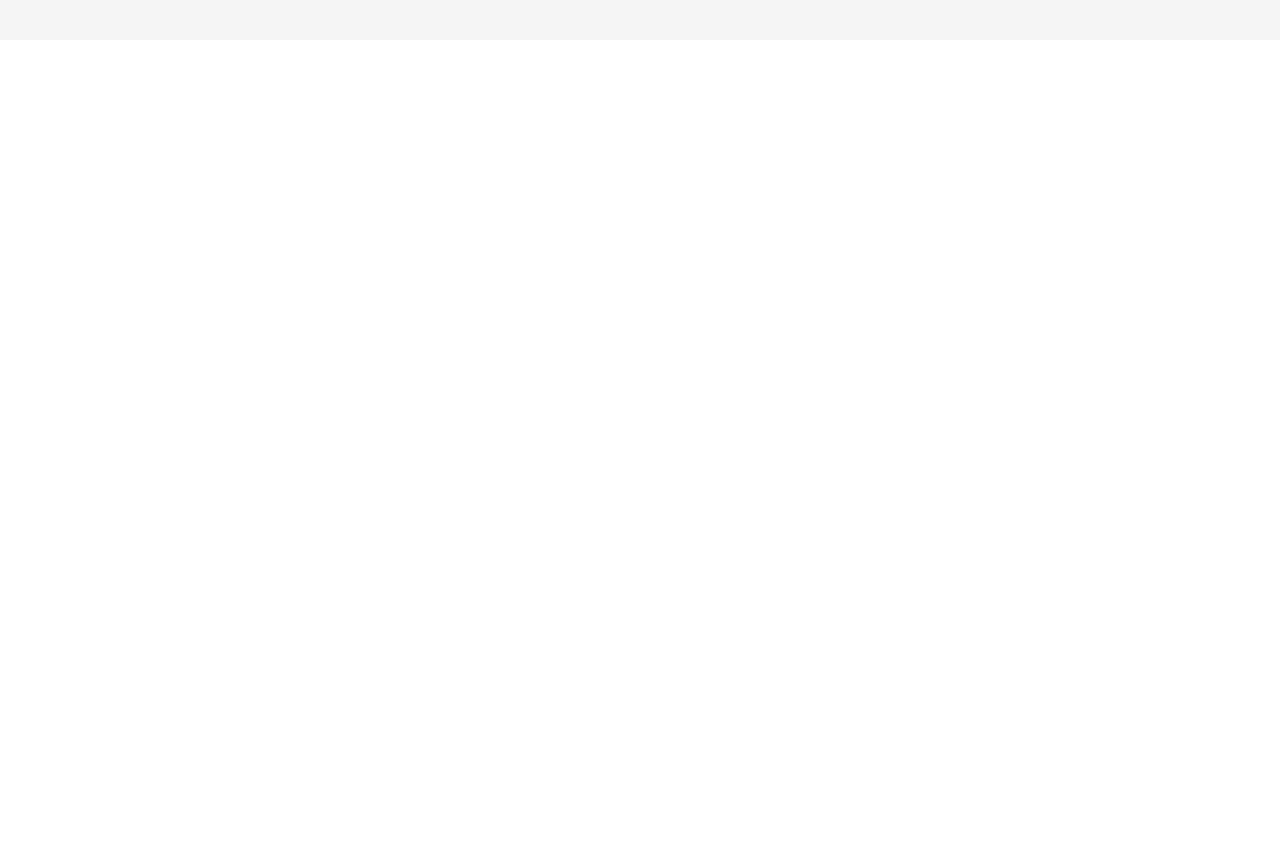
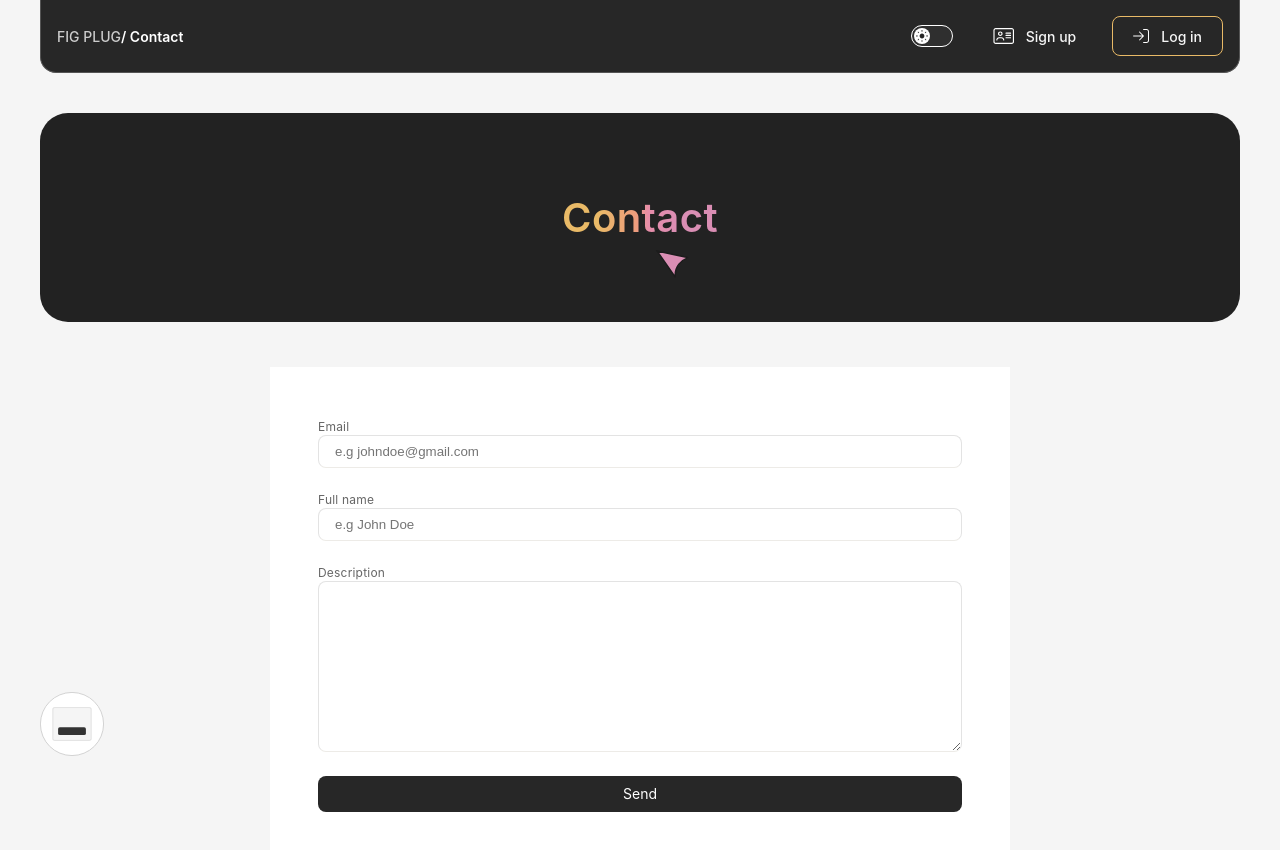
Before and after one commit to victorgbaye/Fig-jam, a React (Vite) app: page /contact in a window 1280 px wide. Before the commit this address had no page. Shown: the top 850 px of the page. Before the commit the page ends 800 px from the top, so only its background shows below. Built offline with nearby package versions, Linux system fonts and the light colour scheme.

Commit message:
term of use, contact and about page with other changes

```diff
--- a/src/App.jsx
+++ b/src/App.jsx
@@ -15,6 +15,7 @@ import MobileComponent from './pages/MobileComponent/MobileComponent';
 import Subscription from './pages/Subscription/Subscription';
 import AboutUs from './pages/AboutUs/AboutUs';
 import TermOfUse from './pages/TermOfUse/TermOfUse';
+import Contact from './pages/Contact/Contact';
 
 function App() {
   const {theme, toggleTheme} = useGlobalContext()
@@ -52,6 +53,8 @@ function App() {
             <Route path="/subscriptioin" element={<Subscription/>} />
             <Route path="/aboutus" element={ <AboutUs/>} />
             <Route path="/termofuse" element={<TermOfUse/>} />
+            <Route path="/contact" element={<Contact/>} />
+
 
           </Routes>
         </Router>
--- a/src/components/UI/input/Input.jsx
+++ b/src/components/UI/input/Input.jsx
@@ -62,5 +62,31 @@ AccountInput.propTypes = {
   };
 
 
+  export const TextArea = ({ label, placeholder, value, onChange, style, name }) => {
+    const { theme } = useGlobalContext();
+
+    return (
+      <div className={styles.Input}>
+        <label>{label}</label>
+        <textarea
+          placeholder={placeholder}
+          value={value}
+          onChange={onChange}
+          className={`${styles.textAreaStyle} ${styles[theme]}`}
+          style={style}
+          name={name}
+        />
+      </div>
+    );
+  };
+
+  TextArea.propTypes = {
+    label: PropTypes.string,
+    name: PropTypes.string,
+    placeholder: PropTypes.string,
+    value: PropTypes.oneOfType([PropTypes.string, PropTypes.number]),
+    onChange: PropTypes.func,
+    style: PropTypes.object,
+  };
 
 export default Input
--- a/src/components/UI/input/Input.module.scss
+++ b/src/components/UI/input/Input.module.scss
@@ -4,6 +4,14 @@
             background: #2C2C2C;
             border: 1px solid #555;
             color: white;
+        }
+        label{
+            color: #666;
+            font-size: 12px;
+            font-style: normal;
+            font-weight: 400;
+            line-height: 16px; /* 133.333% */
+            letter-spacing: 0.204px;
         }
 }
 
@@ -14,6 +22,14 @@
     border: 1px solid #E3E3E3;
     width: 100%;
     max-height: 40px;
+}
+.textAreaStyle{
+    outline: none;
+    padding: 8px 16px;
+    border-radius: 8px;
+    border: 1px solid #E3E3E3;
+    width: 100%;
+    height: 171px;
 }
 .custom-DefaultInputStyles::placeholder {
     font-size: 15px;
--- a/src/components/compound/Footer/Footer.jsx
+++ b/src/components/compound/Footer/Footer.jsx
@@ -23,7 +23,7 @@ const Footer = () => {
        ( <div className={` ${styles.footer} ${styles[theme]}` } style={{display: togleFooter && 'none'}}>
             <span>theFigPlug 2023</span>
             <div className={styles.footerPages}>
-                <Link>
+                <Link to='/contact'>
                 <p>Contact</p>
                 </Link>
                 <Link to='/termofuse'>
--- a/src/index.css
+++ b/src/index.css
@@ -37,7 +37,7 @@ body {
   /* display: flex;
   place-items: center; */
   min-width: 320px;
-  min-height: 100vh;
+  min-height: 100%;
   overscroll-behavior: none;
 
 }
--- a/src/pages/AboutUs/AboutUs.jsx
+++ b/src/pages/AboutUs/AboutUs.jsx
@@ -1,7 +1,25 @@
+import Footer from "../../components/compound/Footer/Footer"
+import { PageBanner } from "../../components/compound/PageBanner/PageBanner"
+import styles from './AboutUs.module.scss'
 
 const AboutUs = () => {
   return (
-    <div>AboutUs</div>
+    <div className={styles.AboutUsContainer}>
+      <PageBanner
+      title='About'
+      />
+      <div className={styles.PageContent}>
+        <h2>Empowering Creativity with theFigPlug: Your Ultimate Figma Companion</h2>
+        <p>
+        Welcome to theFigPlug, a haven for Figma enthusiasts and UI/UX designers! We&apos;re a dynamic team dedicated to enhancing your design workflow. Our platform is the bridge between your creativity and efficiency, offering an extensive collection of Figma templates, UI elements, and design kits.
+        <br/>
+        <br/>
+Whether you&apos;re brainstorming a new project or refining an existing design, theFigPlug simplifies your process. Our resources are tailored for versatility, catering to a diverse range of design needs. We pride ourselves on providing high-quality, customizable elements that fuel your creative journey.
+At theFigPlug, we believe in the power of community and innovation. Join us, and let&apos;s shape the future of design together!
+        </p>
+      </div>
+      <Footer/>
+    </div>
   )
 }
 
--- /dev/null
+++ b/src/pages/AboutUs/AboutUs.module.scss
@@ -0,0 +1,36 @@
+.AboutUsContainer{
+    max-height: 95vh;
+    overflow: hidden;
+    overflow-y: hidden;
+}
+.PageContent{
+    width: 740px;
+    margin: 0 auto;
+    margin-top: 45px;
+    background: white;
+    padding: 48px;
+    display: flex;
+    flex-direction: column;
+    gap: 20px;
+    overflow: hidden;
+    overflow-y: hidden;
+
+
+
+    h2{
+        color: #333;
+        font-size: 24px;
+        font-style: normal;
+        font-weight: 600;
+        line-height: 32px;
+        letter-spacing: 0.12px;
+    }
+    p{
+        color: #666;
+        font-size: 16px;
+        font-style: normal;
+        font-weight: 400;
+        line-height: 24px;
+        letter-spacing: 0.272px;
+    }
+}
--- /dev/null
+++ b/src/pages/Contact/Contact.jsx
@@ -0,0 +1,33 @@
+import Button from "../../components/UI/button/Button"
+import Input, { TextArea } from "../../components/UI/input/Input"
+import Footer from "../../components/compound/Footer/Footer"
+import { PageBanner } from "../../components/compound/PageBanner/PageBanner"
+import styles from './Contact.module.scss'
+const Contact = () => {
+  return (
+    <div>
+        <PageBanner
+        title='Contact'
+        />
+        <div className={styles.PageContent}>
+            <form className={styles.form}>
+                <Input
+                label='Email'
+                placeholder='e.g johndoe@gmail.com'
+                />
+                <Input
+                label='Full name'
+                placeholder='e.g John Doe'
+                />
+                <TextArea
+                label='Description'
+                />
+                <Button label='Send'></Button>
+            </form>
+        </div>
+        <Footer/>
+    </div>
+  )
+}
+
+export default Contact
--- /dev/null
+++ b/src/pages/Contact/Contact.module.scss
@@ -0,0 +1,17 @@
+.PageContent{
+    width: 740px;
+    margin: 0 auto;
+    margin-top: 45px;
+    background: white;
+    padding: 48px;
+    display: flex;
+    flex-direction: column;
+    gap: 20px;
+    overflow: hidden;
+    overflow-y: hidden;
+}
+.form{
+    display: flex;
+    flex-direction: column;
+    gap: 20px;
+}
--- a/src/pages/TermOfUse/TermOfUse.jsx
+++ b/src/pages/TermOfUse/TermOfUse.jsx
@@ -1,7 +1,58 @@
+import { PageBanner } from  '../../components/compound/PageBanner/PageBanner'
+import styles from  './TermOfUse.module.scss'
 
 const TermOfUse = () => {
   return (
-    <div>TermOfUse</div>
+    <div>
+      <PageBanner
+      title= 'Terms of Service'
+      />
+      <div className={styles.PageContent}>
+        <p>
+        Welcome to theFigPlug! Our Terms of Service (ToS) are designed to ensure a clear understanding of the rules and guidelines for using our platform. By accessing and using theFigPlug, you agree to these terms, so please read them carefully.
+        <br></br>
+        <br/>
+
+Acceptance of Terms
+Scope: These ToS apply to all users of theFigPlug, including free and premium subscribers.
+Amendments: We reserve the right to update these terms at any time. Continued use of the service following any changes indicates your acceptance of the new terms.
+<br></br>
+<br/>
+Description of Service
+Functionality: theFigPlug offers a range of services including access to Figma templates, UI elements, and design tools.
+Service Modifications: We may modify or discontinue any part of our services without notice at any time.
+<br></br>
+<br/>
+User Conduct and Responsibilities
+Account Security: Users are responsible for maintaining the confidentiality of their account information, including passwords.
+Prohibited Conduct: Users must not engage in unlawful, harmful, threatening, abusive, harassing, defamatory, or otherwise objectionable activities.
+Content Ownership: Users retain ownership of the content they create but grant theFigPlug a license to use, modify, and display the content as part of the service.
+<br></br>
+<br/>
+Intellectual Property Rights
+Respect for IP: Users must respect the intellectual property rights of others and only upload content they have the right to use.
+Infringement Claims: Procedures for reporting and addressing claims of intellectual property infringement.
+<br></br>
+<br/>
+Disclaimer of Warranties and Limitation of Liability
+<br></br>
+<br/>
+No Warranties: The service is provided &quot;as is&quot; without any express or implied warranties.
+Limitation of Liability: theFigPlug shall not be liable for any direct, indirect, incidental, special, or consequential damages resulting from the use or inability to use the service.
+<br></br>
+<br/>
+Modification of Terms
+Updates and Changes: We may revise these terms from time to time, and we will try to provide at least 30 days &apos; notice prior to any new terms taking effect.
+Governing Law and Dispute Resolution
+Jurisdiction: These terms are governed by the laws of [Jurisdiction], without regard to its conflict of law principles.
+Dispute Resolution: Any disputes arising out of these terms will be resolved through final and binding arbitration, except as otherwise stated in these terms.
+<br></br>
+<br/>
+Thank you for choosing theFigPlug. We &apos;re dedicated to providing a creative and efficient platform for your design needs and look forward to your continued use of our services.
+
+        </p>
+      </div>
+    </div>
   )
 }
 
--- /dev/null
+++ b/src/pages/TermOfUse/TermOfUse.module.scss
@@ -0,0 +1,21 @@
+.PageContent{
+    width: 740px;
+    margin: 0 auto;
+    margin-top: 45px;
+    background: white;
+    padding: 48px;
+    display: flex;
+    flex-direction: column;
+    gap: 20px;
+    overflow: hidden;
+    overflow-y: hidden;
+
+    p{
+        color: #666;
+        font-size: 16px;
+        font-style: normal;
+        font-weight: 400;
+        line-height: 24px;
+        letter-spacing: 0.272px;
+    }
+}
```
